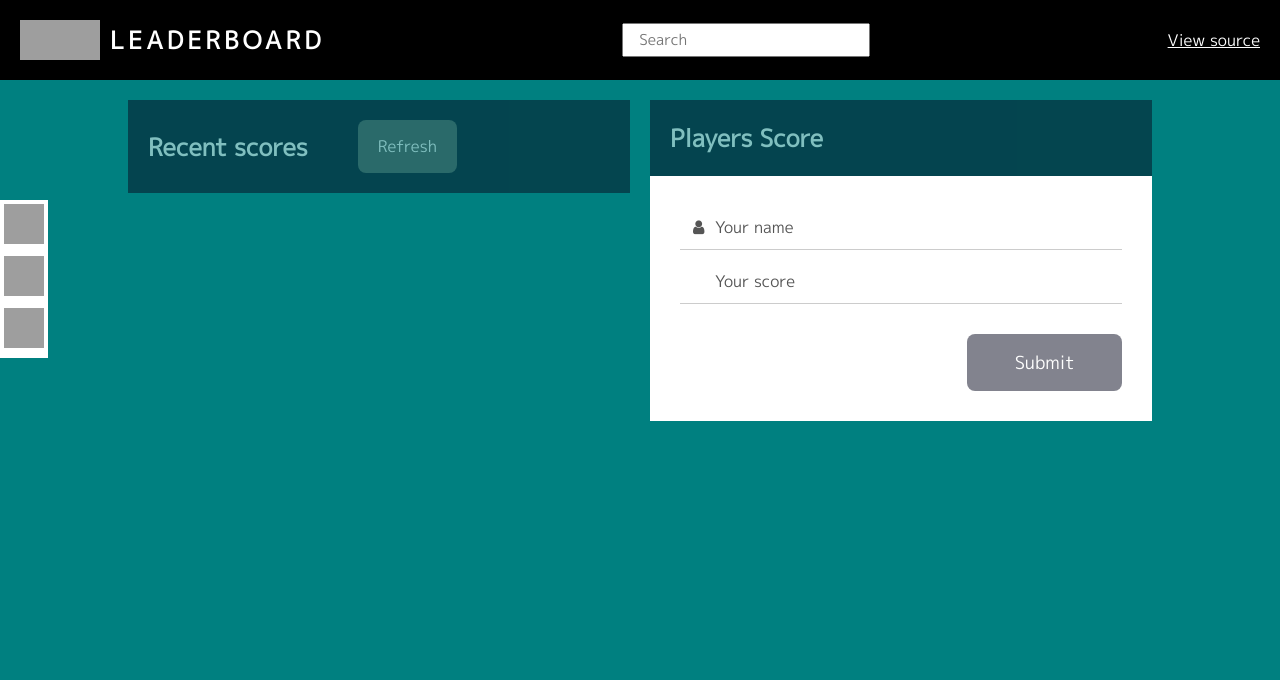
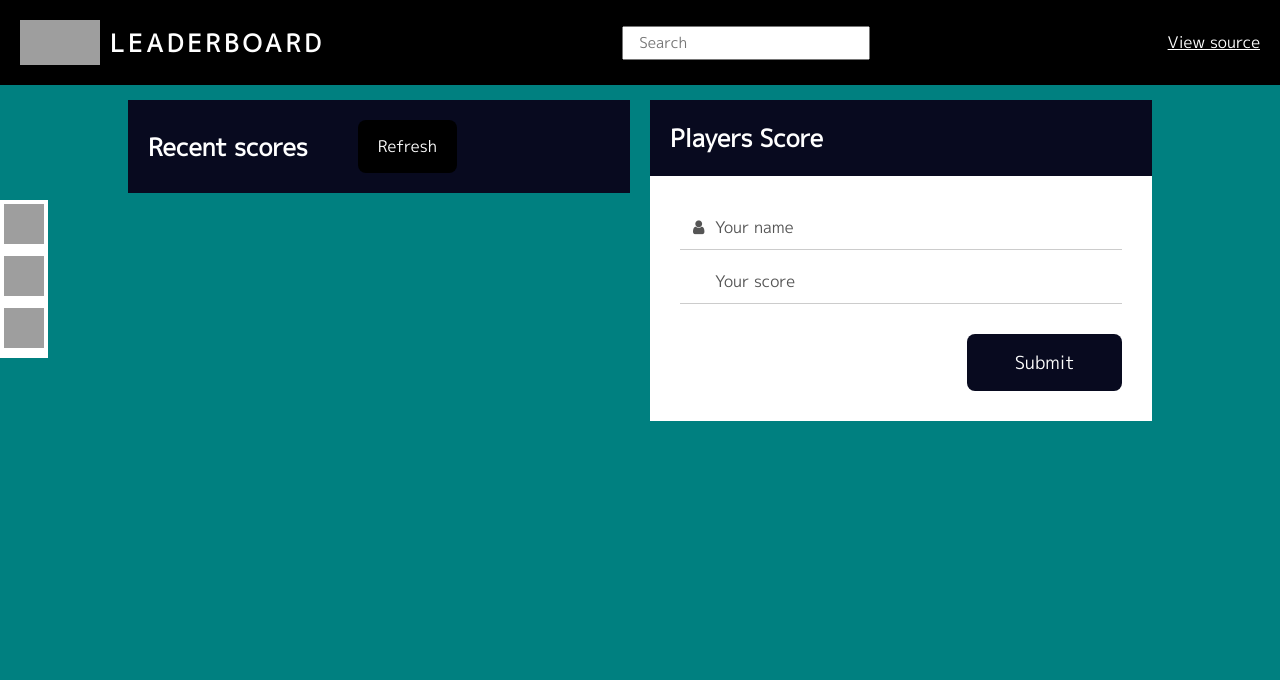
Before and after one commit to abdulhamiid/leaderboard, a website built with webpack: page src/index.html in a window 1280 px wide. Built offline with nearby package versions, Linux system fonts and the light colour scheme; no server answers; grey boxes are pictures that could not be loaded.

Commit message:
change opacity

```diff
--- a/src/style.css
+++ b/src/style.css
@@ -33,7 +33,7 @@ nav {
 
 #logo {
   width: 80px;
-  height: 40px;
+  height: 45px;
 }
 
 #nav-header {
@@ -68,7 +68,7 @@ h1 {
 
 #showcase button {
   padding: 15px 20px;
-  background-color: #555;
+  background-color: #000;
   font-size: 16px;
   margin-left: 10px;
 }
@@ -105,7 +105,7 @@ h1 {
 #form-header,
 #showcase-title {
   background-color: #080a1f;
-  opacity: 0.5;
+  /* opacity: 0.5; */
   color: #fff;
   width: 100%;
   padding: 20px;
@@ -188,7 +188,7 @@ h1 {
   margin-top: 20px;
   box-sizing: border-box;
   background-color: #080a1f;
-  opacity: 0.5;
+  /* opacity: 0.5; */
   color: #fff;
 }
 
```
